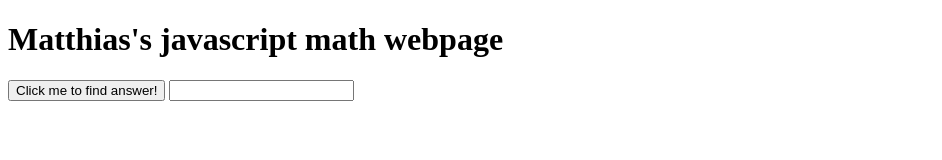
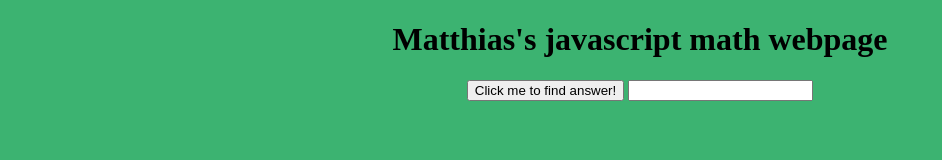
Before and after one commit to matthias-bo/ICS2O-Unit2-05-HTML, a plain HTML site: page index.html in a window 1280 px wide. Shown: the whole page, without its empty margins (0-942 px from the left). Drawn offline with Linux system fonts and the light colour scheme.

Commit message:
commit messages

```diff
--- a/index.html
+++ b/index.html
@@ -7,6 +7,7 @@
     <meta name="keywords" content="Math">
     <meta name="author" content="Matthias Bo">
     <meta name="viewport" content="width=device-width, initial-scale=1.0">
+    <link rel="stylesheet" href="yadig.css">
     </head>
     <body>
     <h1>Matthias's javascript math webpage</h1>
--- /dev/null
+++ b/yadig.css
@@ -0,0 +1,4 @@
+body {
+    text-align: center;
+    background-color: mediumseagreen;
+}
```
